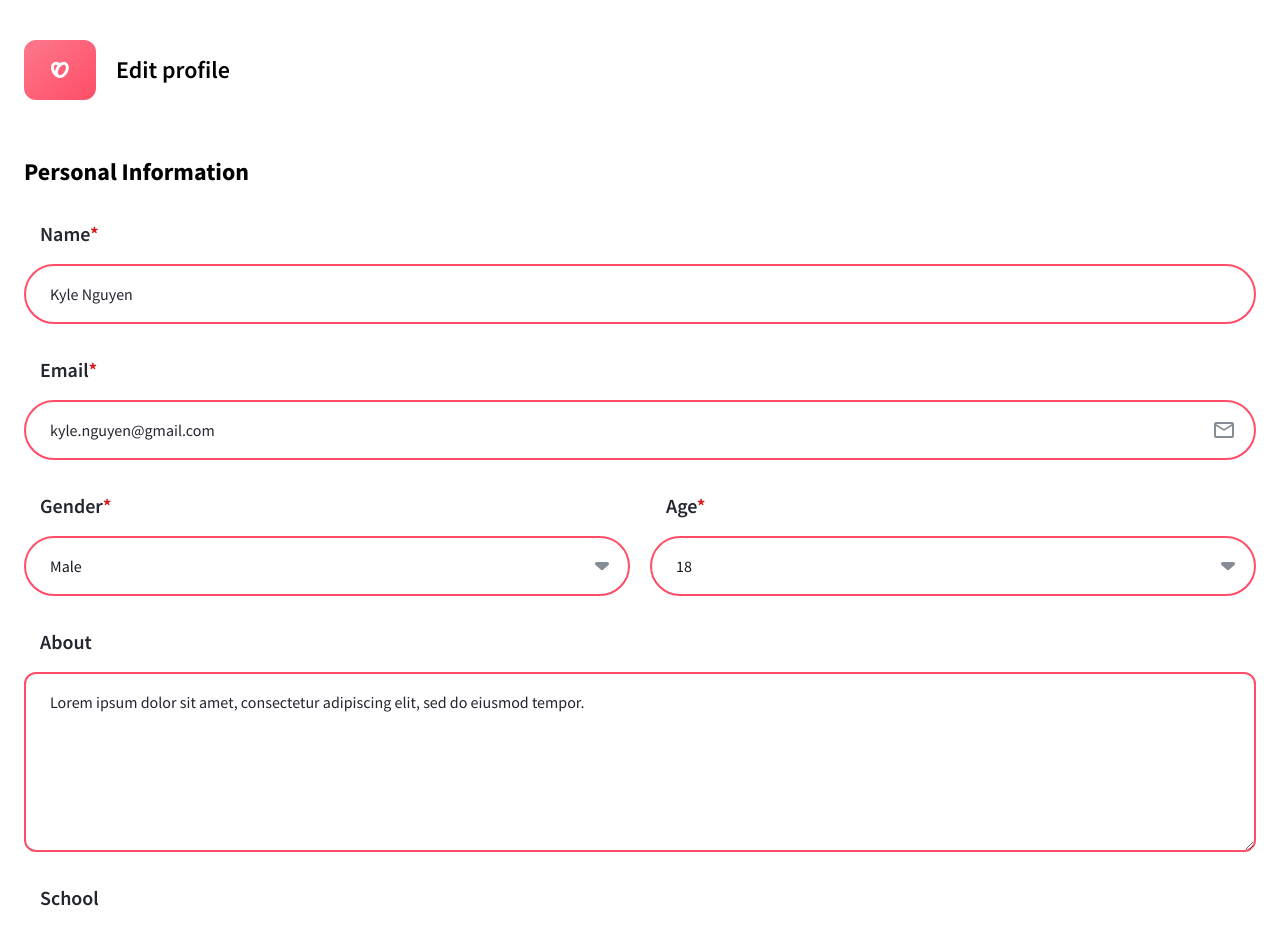
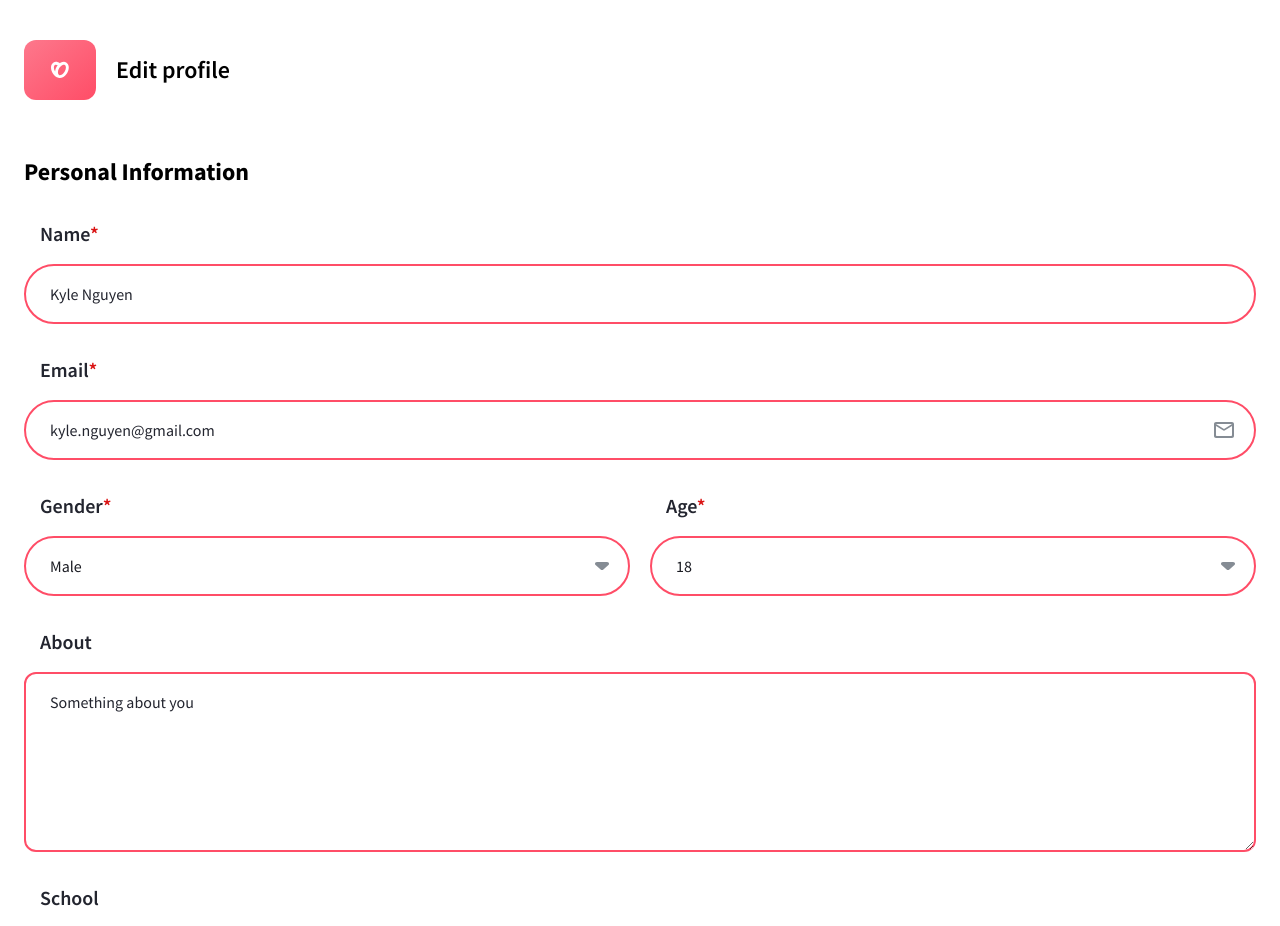
Before and after one commit to b1amage/further-web-front-end, a React (Create React App) app: page /profile/edit in a window 1280 px wide. Shown: the top 926 px of the page. Built offline with nearby package versions, Linux system fonts and the light colour scheme.

Commit message:
fix:small bug

```diff
--- a/src/views/EditPage.js
+++ b/src/views/EditPage.js
@@ -128,7 +128,7 @@ const EditPage = () => {
 				</div>
 
 				<TextArea
-					placeholder="Lorem ipsum dolor sit amet, consectetur adipiscing elit, sed do eiusmod tempor."
+					placeholder="Something about you"
 					label="about"
 					value={formik.values.about}
 					onChange={formik.handleChange}
```
